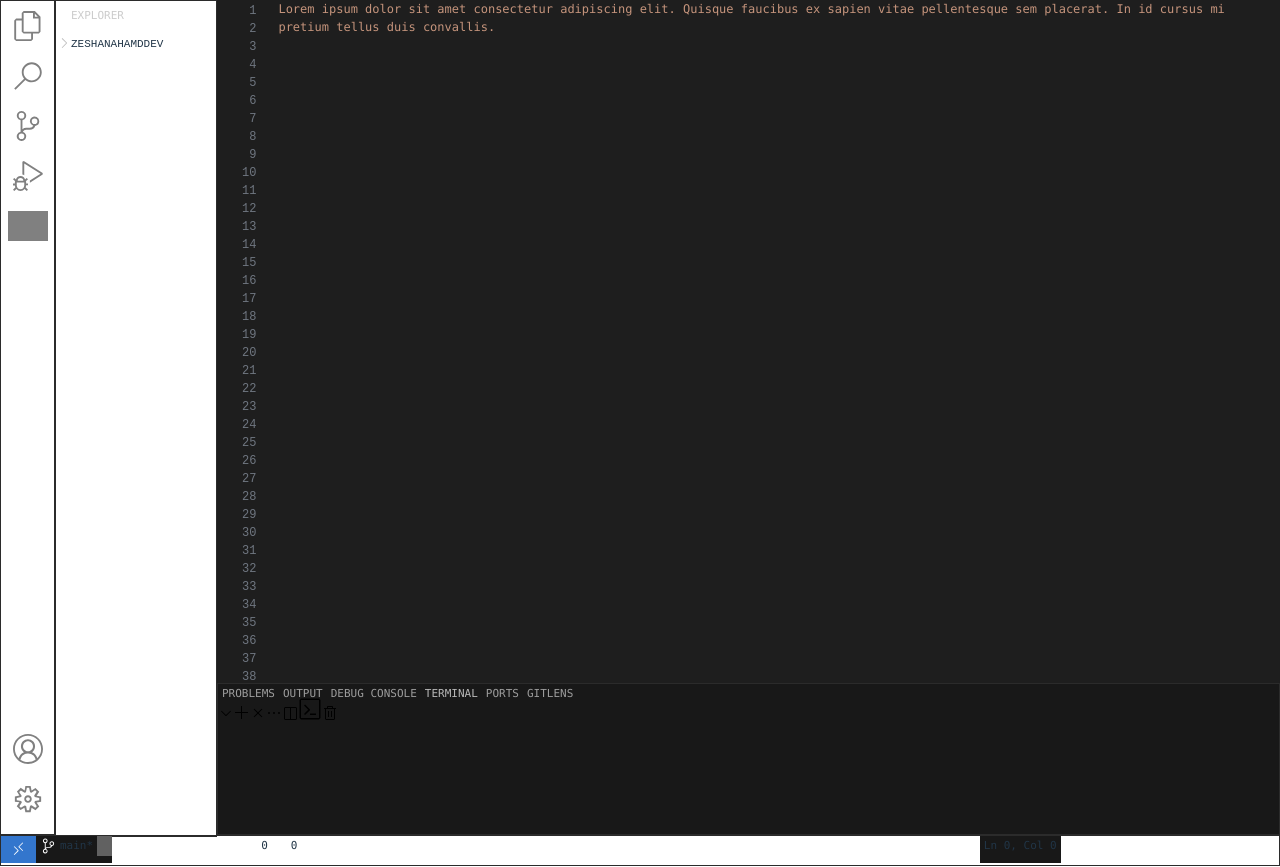
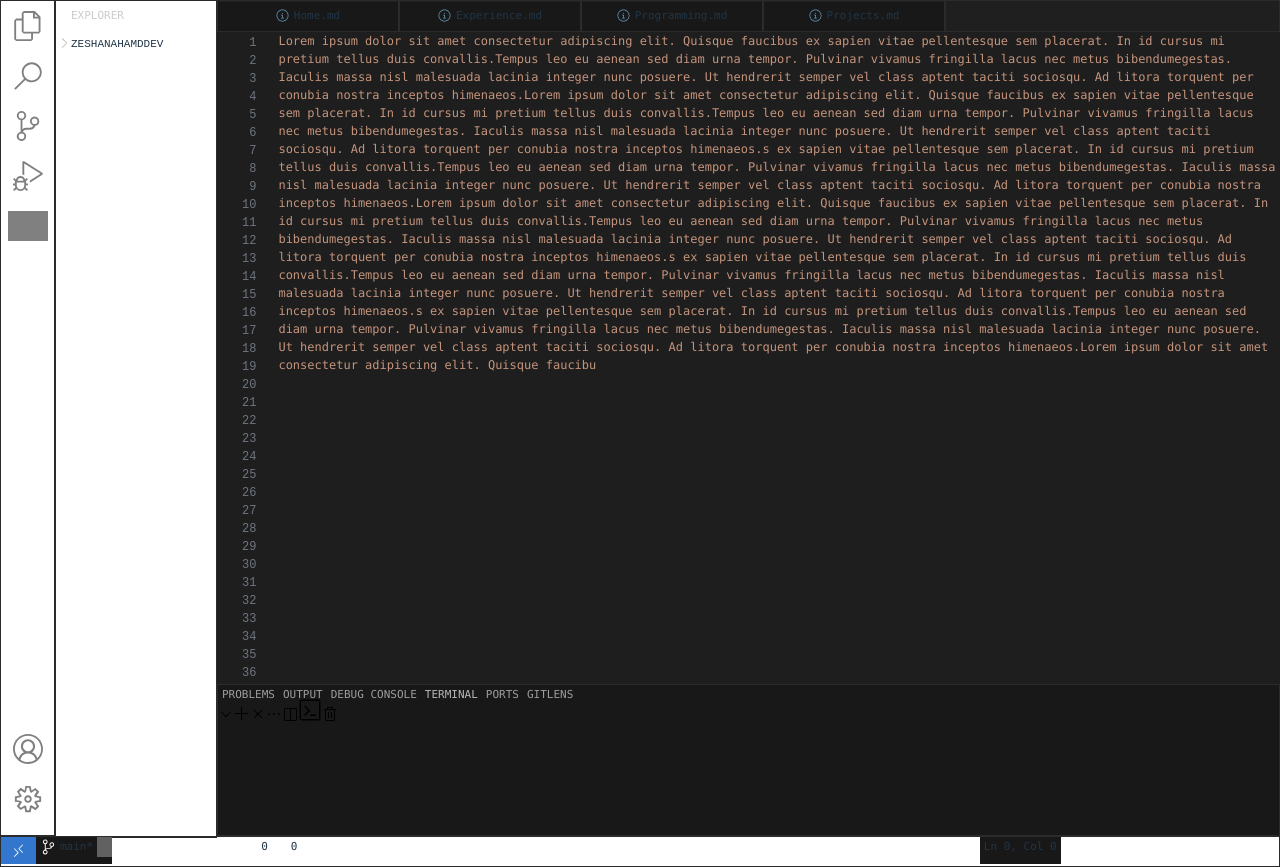
Before and after one commit to Zahmadgit/zeshanahmaddev, a React (Vite) app: page / in a window 1280 px wide. Built offline with nearby package versions, Linux system fonts and the light colour scheme; grey boxes are pictures that could not be loaded.

Commit message:
toptab styling

```diff
--- a/src/components/rightTab/RightTab.module.css
+++ b/src/components/rightTab/RightTab.module.css
@@ -1,7 +1,6 @@
 .rightTabContainer {
   display: flex;
   flex-direction: column; /* left = narrow, middle = medium, right = flexible */
-  flex: 1;
   background-color: rgb(30, 30, 30);
 }
 
@@ -45,3 +44,53 @@
 .numberAndTextDivider {
   margin-left: 18px;
 }
+
+.contentContainer {
+  display: flex;
+  height: 652px;
+}
+
+.container {
+  flex: 1;
+  height: 100vh;
+  overflow: hidden;
+}
+
+.tabContainer {
+  height: 30px;
+  border: 0.01px solid rgb(43, 43, 43);
+  display: flex;
+  flex-direction: row;
+  flex: 1;
+}
+
+.focusedTabContainer {
+  font-size: small;
+  width: 180px;
+  display: flex;
+  flex-direction: column;
+  align-self: center;
+  align-items: center;
+  background: rgb(24, 24, 24);
+
+  height: 29px;
+}
+
+.logos {
+  height: 15px;
+  width: 15px;
+  margin-top: 2px;
+  margin-left: 3px;
+}
+
+.tabAlignment {
+  display: flex;
+  flex-direction: row;
+
+  margin-top: 4px;
+}
+
+.tabDivider {
+  height: 29px;
+  border: 0.1px solid rgb(43, 43, 43);
+}
--- a/src/components/rightTab/RightTab.tsx
+++ b/src/components/rightTab/RightTab.tsx
@@ -1,93 +1,82 @@
 import TerminalTab from "./TerminalTab";
 import styles from "./RightTab.module.css";
-import { useState, useRef, useEffect } from "react";
+import { useState, useRef } from "react";
 import useCurrentFileState from "../../store/useCurrentFileState";
-
+import RightTabContent from "./RightTabContent";
+import circleinfoPath from "../../assets/icons/circleinfo.svg";
 const lorem =
   "Lorem ipsum dolor sit amet consectetur adipiscing elit. Quisque faucibu" +
-  "s ex sapien vitae pellentesque sem placerat. In id cursus mi pretium tellus duis convallis.";
-// "Tempus leo eu aenean sed diam urna tempor. Pulvinar vivamus fringilla lacus nec metus bibendum" +
-// "egestas. Iaculis massa nisl malesuada lacinia integer nunc posuere. Ut hendrerit semper vel class " +
-// "aptent taciti sociosqu. Ad litora torquent per conubia nostra inceptos himenaeos." +
-// "Lorem ipsum dolor sit amet consectetur adipiscing elit. Quisque faucibu" +
-// "s ex sapien vitae pellentesque sem placerat. In id cursus mi pretium tellus duis convallis." +
-// "Tempus leo eu aenean sed diam urna tempor. Pulvinar vivamus fringilla lacus nec metus bibendum" +
-// "egestas. Iaculis massa nisl malesuada lacinia integer nunc posuere. Ut hendrerit semper vel class " +
-// "aptent taciti sociosqu. Ad litora torquent per conubia nostra inceptos himenaeos." +
-// "s ex sapien vitae pellentesque sem placerat. In id cursus mi pretium tellus duis convallis." +
-// "Tempus leo eu aenean sed diam urna tempor. Pulvinar vivamus fringilla lacus nec metus bibendum" +
-// "egestas. Iaculis massa nisl malesuada lacinia integer nunc posuere. Ut hendrerit semper vel class " +
-// "aptent taciti sociosqu. Ad litora torquent per conubia nostra inceptos himenaeos." +
-// "Lorem ipsum dolor sit amet consectetur adipiscing elit. Quisque faucibu" +
-// "s ex sapien vitae pellentesque sem placerat. In id cursus mi pretium tellus duis convallis." +
-// "Tempus leo eu aenean sed diam urna tempor. Pulvinar vivamus fringilla lacus nec metus bibendum" +
-// "egestas. Iaculis massa nisl malesuada lacinia integer nunc posuere. Ut hendrerit semper vel class " +
-// "aptent taciti sociosqu. Ad litora torquent per conubia nostra inceptos himenaeos." +
-// "s ex sapien vitae pellentesque sem placerat. In id cursus mi pretium tellus duis convallis." +
-// "Tempus leo eu aenean sed diam urna tempor. Pulvinar vivamus fringilla lacus nec metus bibendum" +
-// "egestas. Iaculis massa nisl malesuada lacinia integer nunc posuere. Ut hendrerit semper vel class " +
-// "aptent taciti sociosqu. Ad litora torquent per conubia nostra inceptos himenaeos." +
-// "s ex sapien vitae pellentesque sem placerat. In id cursus mi pretium tellus duis convallis." +
-// "Tempus leo eu aenean sed diam urna tempor. Pulvinar vivamus fringilla lacus nec metus bibendum" +
-// "egestas. Iaculis massa nisl malesuada lacinia integer nunc posuere. Ut hendrerit semper vel class " +
-// "aptent taciti sociosqu. Ad litora torquent per conubia nostra inceptos himenaeos." +
-// "Lorem ipsum dolor sit amet consectetur adipiscing elit. Quisque faucibu";
+  "s ex sapien vitae pellentesque sem placerat. In id cursus mi pretium tellus duis convallis." +
+  "Tempus leo eu aenean sed diam urna tempor. Pulvinar vivamus fringilla lacus nec metus bibendum" +
+  "egestas. Iaculis massa nisl malesuada lacinia integer nunc posuere. Ut hendrerit semper vel class " +
+  "aptent taciti sociosqu. Ad litora torquent per conubia nostra inceptos himenaeos." +
+  "Lorem ipsum dolor sit amet consectetur adipiscing elit. Quisque faucibu" +
+  "s ex sapien vitae pellentesque sem placerat. In id cursus mi pretium tellus duis convallis." +
+  "Tempus leo eu aenean sed diam urna tempor. Pulvinar vivamus fringilla lacus nec metus bibendum" +
+  "egestas. Iaculis massa nisl malesuada lacinia integer nunc posuere. Ut hendrerit semper vel class " +
+  "aptent taciti sociosqu. Ad litora torquent per conubia nostra inceptos himenaeos." +
+  "s ex sapien vitae pellentesque sem placerat. In id cursus mi pretium tellus duis convallis." +
+  "Tempus leo eu aenean sed diam urna tempor. Pulvinar vivamus fringilla lacus nec metus bibendum" +
+  "egestas. Iaculis massa nisl malesuada lacinia integer nunc posuere. Ut hendrerit semper vel class " +
+  "aptent taciti sociosqu. Ad litora torquent per conubia nostra inceptos himenaeos." +
+  "Lorem ipsum dolor sit amet consectetur adipiscing elit. Quisque faucibu" +
+  "s ex sapien vitae pellentesque sem placerat. In id cursus mi pretium tellus duis convallis." +
+  "Tempus leo eu aenean sed diam urna tempor. Pulvinar vivamus fringilla lacus nec metus bibendum" +
+  "egestas. Iaculis massa nisl malesuada lacinia integer nunc posuere. Ut hendrerit semper vel class " +
+  "aptent taciti sociosqu. Ad litora torquent per conubia nostra inceptos himenaeos." +
+  "s ex sapien vitae pellentesque sem placerat. In id cursus mi pretium tellus duis convallis." +
+  "Tempus leo eu aenean sed diam urna tempor. Pulvinar vivamus fringilla lacus nec metus bibendum" +
+  "egestas. Iaculis massa nisl malesuada lacinia integer nunc posuere. Ut hendrerit semper vel class " +
+  "aptent taciti sociosqu. Ad litora torquent per conubia nostra inceptos himenaeos." +
+  "s ex sapien vitae pellentesque sem placerat. In id cursus mi pretium tellus duis convallis." +
+  "Tempus leo eu aenean sed diam urna tempor. Pulvinar vivamus fringilla lacus nec metus bibendum" +
+  "egestas. Iaculis massa nisl malesuada lacinia integer nunc posuere. Ut hendrerit semper vel class " +
+  "aptent taciti sociosqu. Ad litora torquent per conubia nostra inceptos himenaeos." +
+  "Lorem ipsum dolor sit amet consectetur adipiscing elit. Quisque faucibu";
+
+const columnNumbers = Array.from({ length: 60 }, (_, i) => i + 1);
 
 export default function RightTab() {
   const [terminalHeight, setTerminalHeight] = useState<number>(150);
   const fileState = useCurrentFileState((state) => state.currentFile);
   const changeFile = useCurrentFileState((state) => state.changeFile);
-  const containerRef = useRef<HTMLDivElement>(null);
 
-  const rightTabNumAmount = useRef(45);
-  // useEffect(() => {
-  //   const handleMouseMove = (e: MouseEvent) => {
-  //     //ref needs to exist
-  //     if (!containerRef.current) {
-  //       return;
-  //     }
-  //     const rectangleSize = containerRef.current.getBoundingClientRect();
-  //     const newHeight = rectangleSize.bottom - e.clientY;
+  return (
+    <div className={styles.container}>
+      <div className={styles.tabContainer}>
+        <div className={styles.focusedTabContainer}>
+          <div className={styles.tabAlignment}>
+            <img className={styles.logos} src={circleinfoPath} />
+            <p>Home.md</p>
+          </div>
+        </div>
+        <div className={styles.tabDivider}></div>
+        <div className={styles.focusedTabContainer}>
+          <div className={styles.tabAlignment}>
+            <img className={styles.logos} src={circleinfoPath} />
+            <p>Experience.md</p>
+          </div>
+        </div>
+        <div className={styles.tabDivider}></div>
+        <div className={styles.focusedTabContainer}>
+          <div className={styles.tabAlignment}>
+            <img className={styles.logos} src={circleinfoPath} />
+            <p>Programming.md</p>
+          </div>
+        </div>
+        <div className={styles.tabDivider}></div>
+        <div className={styles.focusedTabContainer}>
+          <div className={styles.tabAlignment}>
+            <img className={styles.logos} src={circleinfoPath} />
+            <p>Projects.md</p>
+          </div>
+        </div>
+        <div className={styles.tabDivider}></div>
+      </div>
 
-  //     if (newHeight > 100 && newHeight < rectangleSize.height * 0.7) {
-  //       setTerminalHeight(newHeight);
-  //     }
-  //   };
-
-  //   const handleMouseUp = () => {
-  //     document.removeEventListener("mousemove", handleMouseMove);
-  //     document.removeEventListener("mouseup", handleMouseUp);
-  //   };
-
-  //   const handleMouseDown = () => {
-  //     document.addEventListener("mousemove", handleMouseMove);
-  //     document.addEventListener("mouseup", handleMouseUp);
-  //   };
-
-  //   const resizeHandle = containerRef.current?.querySelector(
-  //     `.${styles.resizeHandle}`
-  //   );
-  //   resizeHandle?.addEventListener("mousedown", handleMouseDown);
-
-  //   return () => {
-  //     resizeHandle?.removeEventListener("mousedown", handleMouseDown);
-  //   };
-  // }, []);
-
-  const columnNumbers = [];
-  for (let i = 1; i < rightTabNumAmount.current; i++) {
-    columnNumbers.push(i);
-  }
-  return (
-    <div className={styles.rightTabContainer} ref={containerRef}>
-      <div
-        style={{
-          flex: 1,
-          flexDirection: "row",
-          display: "flex",
-        }}
-      >
-        <div style={{ maxHeight: 10, textOverflow: "clip" }}>
+      <div className={styles.rightTabContainer}>
+        <div className={styles.contentContainer}>
+          <div className={styles.numberContainer}>
             {columnNumbers.map((number) => (
               <div key={number}>
                 <p className={styles.numbers}>{number}</p>
@@ -95,21 +84,8 @@ export default function RightTab() {
             ))}
           </div>
           <div className={styles.numberAndTextDivider}></div>
-
-        <div className={styles.codebarContainer}>
-          {lorem}
-          {/* <p>{fileState}</p>
-          <button
-            type="button"
-            onClick={() => {
-              changeFile("bruh");
-            }}
-          >
-            Change the file State to Bruh
-          </button> */}
+          <RightTabContent content={lorem} />
         </div>
-      </div>
-      {/* <div className={styles.resizeHandle}></div> */}
         <div
           className={styles.terminalContainer}
           style={{ height: terminalHeight }}
@@ -117,5 +93,6 @@ export default function RightTab() {
           <TerminalTab />
         </div>
       </div>
+    </div>
   );
 }
--- /dev/null
+++ b/src/components/rightTab/RightTabContent.module.css
@@ -0,0 +1,22 @@
+.rightTabContainer {
+  display: flex;
+  flex-direction: column; /* left = narrow, middle = medium, right = flexible */
+  flex: 1;
+  background-color: rgb(30, 30, 30);
+}
+
+.codebarContainer {
+  font-size: 12px;
+  color: rgb(197, 148, 124);
+  overflow-y: scroll;
+  text-overflow: clip;
+  height: 652px;
+}
+
+.rightTabText {
+  color: rgb(111, 118, 128);
+  text-align: right;
+  margin-bottom: 18px;
+  font-family: monospace;
+  font-size: 12px;
+}
--- /dev/null
+++ b/src/components/rightTab/RightTabContent.tsx
@@ -0,0 +1,15 @@
+import styles from "./RightTabContent.module.css";
+
+interface contentTabProps {
+  content: string;
+}
+
+const RightTabContent = (props: contentTabProps) => {
+  return (
+    <div>
+      <div className={styles.codebarContainer}>{props.content}</div>
+    </div>
+  );
+};
+
+export default RightTabContent;
```
Also changed, not shown: src/components/middleTab/MiddleTab.tsx (+0 -40 lines), src/assets/icons/circleinfo.svg (added). Lines whose indentation alone changed are shown as unchanged.
